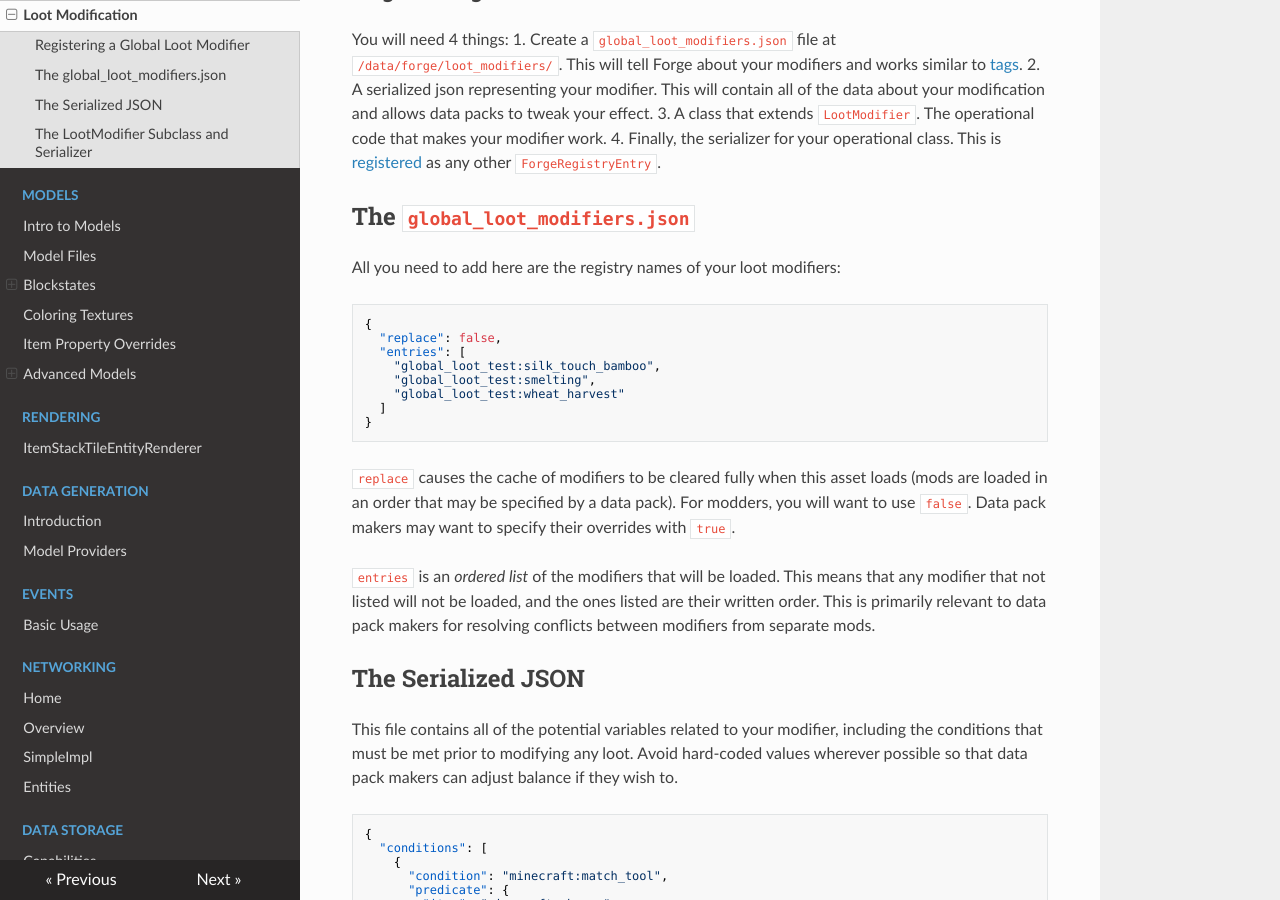
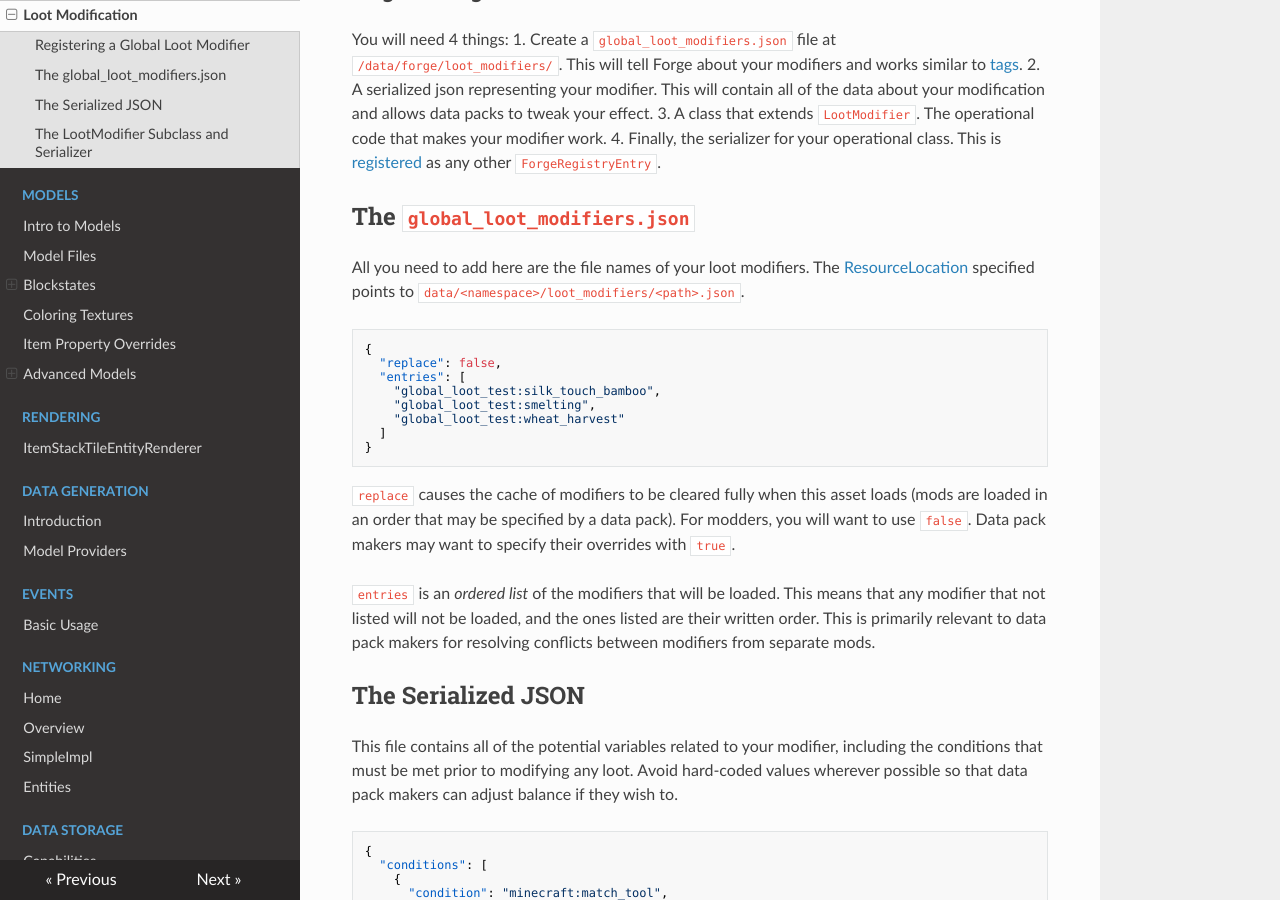
Before and after one commit to MinecraftForge/Documentation, an MkDocs documentation site: the page built from docs/items/globallootmodifiers.md, in a window 1280 px wide and 900 px high, scrolled down 308 px. Built offline with MkDocs 1.6.1, drawn with Linux system fonts in a browser that asks for light colours; nearby versions of some CDN libraries.

Commit message:
Clarify Ambiguity in GLM Json (#38)
This address a small ambiguity when it comes to specifying what to input into the GLM Json. It was unclear what you specify as 'registry name' could come to mean the serializer name. Instead, we specify the file name in resource location format.

````diff
--- a/docs/items/globallootmodifiers.md
+++ b/docs/items/globallootmodifiers.md
@@ -19,7 +19,8 @@ You will need 4 things:
 The `global_loot_modifiers.json`
 -------------------------------
 
-All you need to add here are the registry names of your loot modifiers:
+All you need to add here are the file names of your loot modifiers. The [ResourceLocation][resloc] specified points to `data/<namespace>/loot_modifiers/<path>.json`.
+
 ```json
 {
   "replace": false,
@@ -132,6 +133,7 @@ Also take note of the `read` method in the serializer. The conditions are alread
 Additional [examples] can be found on the Forge Git repository, including silk touch and smelting effects.
 
 [tags]: ../utilities/tags.md
+[resloc]: ../concepts/resources.md#ResourceLocation
 [registered]: ../concepts/registries.md#registering-things
 [datagen]: ../datagen/intro.md
 [examples]: https://github.com/MinecraftForge/MinecraftForge/blob/1.15.x/src/test/java/net/minecraftforge/debug/gameplay/loot/GlobalLootModifiersTest.java
````
